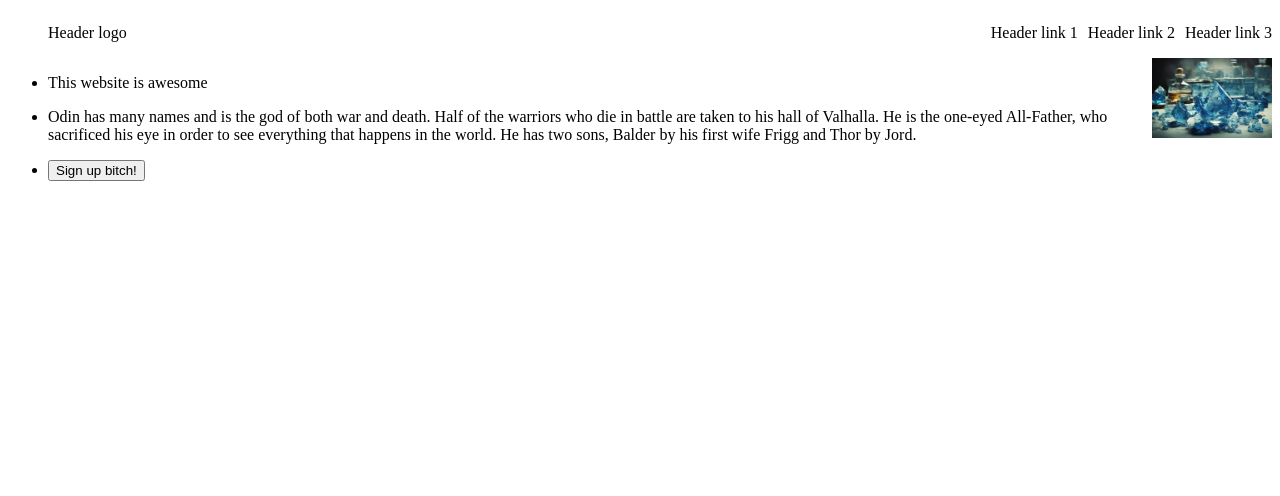
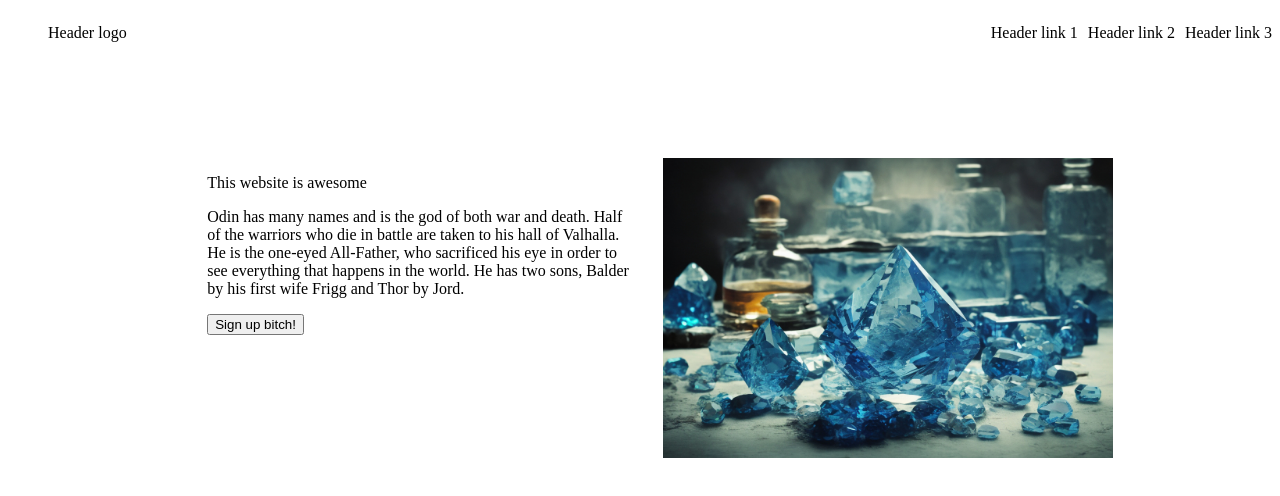
Before and after one commit to callsign-doc/Project-Landing-Page, a plain HTML site: page index.html in a window 1280 px wide. Drawn offline with Linux system fonts and the light colour scheme.

Commit message:
Beautify the general outline of header and ad section'

```diff
--- a/index.html
+++ b/index.html
@@ -3,7 +3,7 @@
     <head>
         <meta charset="UTF-8">
         <meta name="viewport" content="width=device-width, initial-scale=1.0">
-        <title>Document</title>
+        <title>Heisen-meth</title>
         <link rel="stylesheet" href="style.css">
     </head>
 
--- a/style.css
+++ b/style.css
@@ -20,10 +20,17 @@ body {
 /* big-content section */
 .big-content {
     display: flex;
+    padding: 100px;
+    gap: 30px;
+    justify-content: center;
+}
 
+.ad-content {
+    list-style-type: none;
+    max-width: 40%;
 }
 
 #ad-img {
-    height: 80px;
+    height: 300px;
     width: auto;
 }
```
